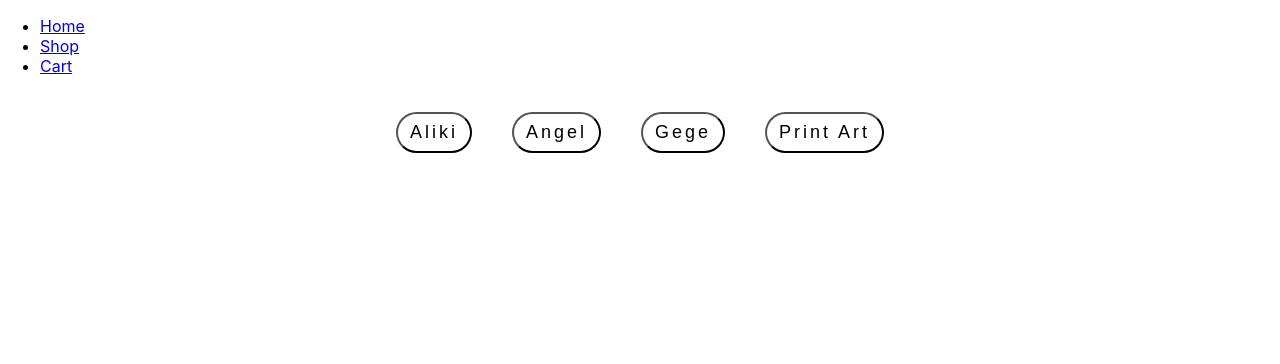
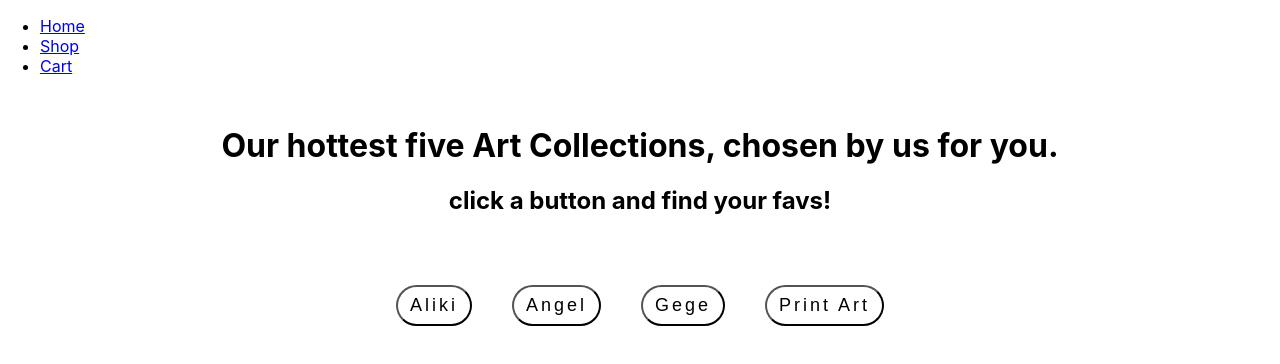
Before and after one commit to alialouies/click-art-print, a React (Create React App) app: page /shop in a window 1280 px wide. Shown: the top 364 px of the page. Built offline with nearby package versions, Linux system fonts and the light colour scheme.

Commit message:
added intro text to category page, styled buttons

```diff
--- a/src/components/Categories.jsx
+++ b/src/components/Categories.jsx
@@ -13,6 +13,10 @@ function Categories() {
 
   return (
     <>
+    <div className="intro">
+      <h1>Our hottest five Art Collections, chosen by us for you.</h1>
+      <h2>click a button and find your favs!</h2>
+    </div>
 
       <Router>
           <div className="button-row">
--- a/src/css/Button.css
+++ b/src/css/Button.css
@@ -28,3 +28,12 @@ button:hover {
     color: burlywood;
     background-color: black;
 }
+
+
+.intro {
+    text-align: center;
+    /* font-family: 'Comfortaa'; */
+    /* font-weight: 700; */
+    margin-bottom: 50px;
+    margin-top: 50px;
+  }
```
